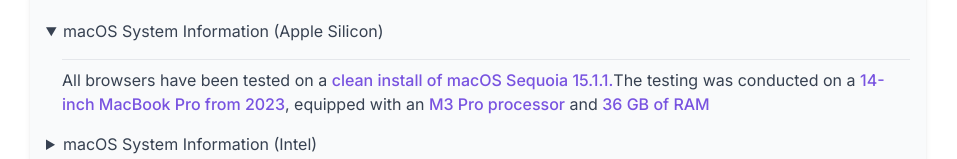
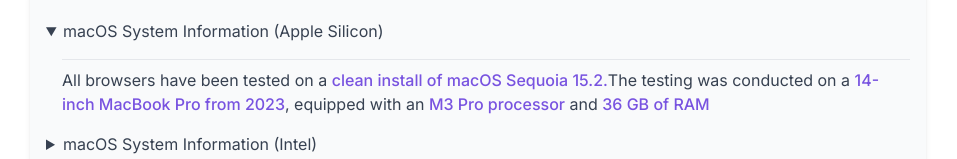
Before and after one commit to kawaiier/browserating, a Next.js app: page / in a window 1280 px wide. Both pictures are taken after a click on the heading "macOS System Information (Apple Silicon)". Shown: the part 2987-3146 px from the top of the page, without its empty margins (162-1119 px from the left). Built offline with nearby package versions, Linux system fonts and the light colour scheme.

Commit message:
Fixed typo in ScoreExplanation component

```diff
--- a/app/components/About/About.js
+++ b/app/components/About/About.js
@@ -1,6 +1,6 @@
+import ScoreExplanation from "./ScoreExplanation";
 import SystemInfo from "./SystemInfo";
 import TestProcedure from "./TestProcedure";
-import ScoreExplanation from "./ ScoreExplanation";
 
 export default function About() {
   return (
@@ -11,7 +11,7 @@
           <>
             All browsers have been tested on a{" "}
             <span className="font-medium text-[#7853E0] dark:text-[#9B7BE8]">
-              clean install of macOS Sequoia 15.1.1.
+              clean install of macOS Sequoia 15.2.
             </span>
             The testing was conducted on a{" "}
             <span className="font-medium text-[#7853E0] dark:text-[#9B7BE8]">
```
Also changed, not shown: app/components/About/ScoreExplanation.js (renamed from app/components/About/ ScoreExplanation.js).
